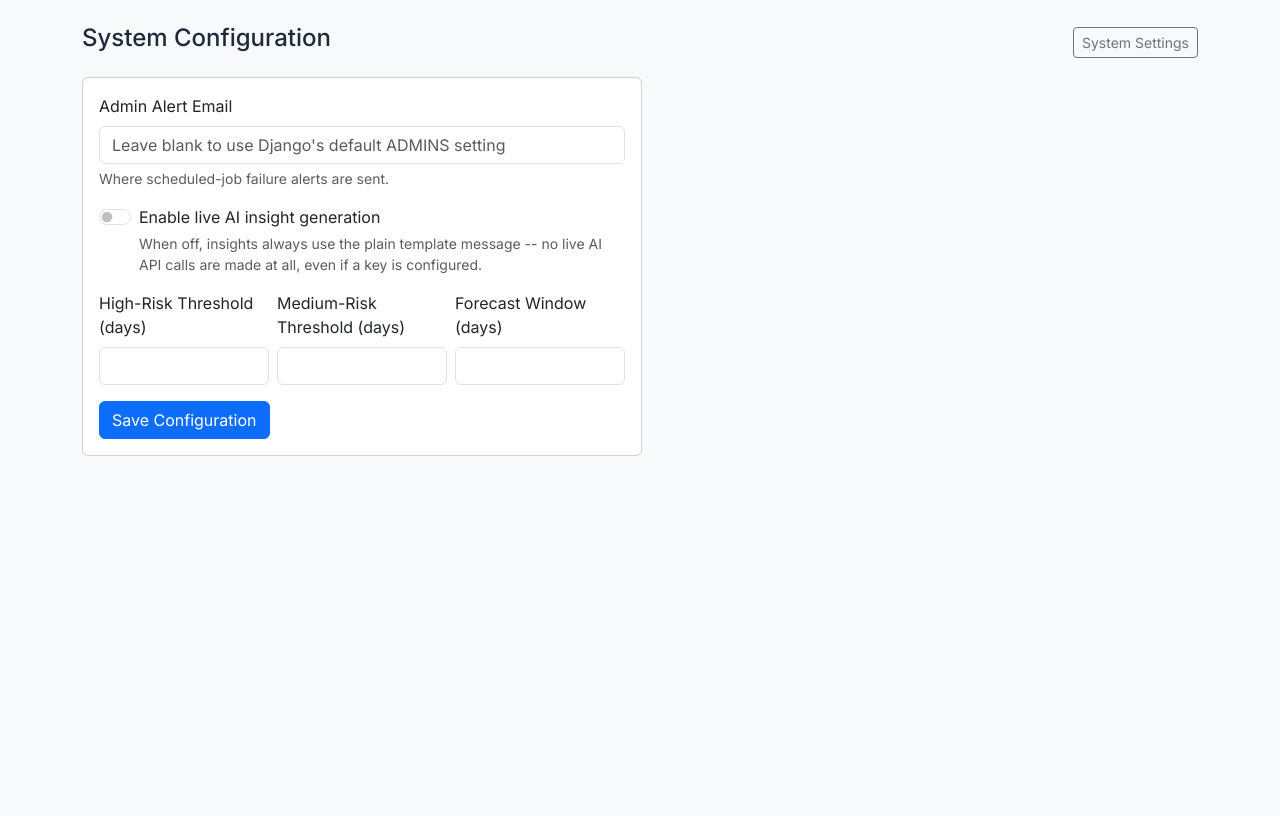
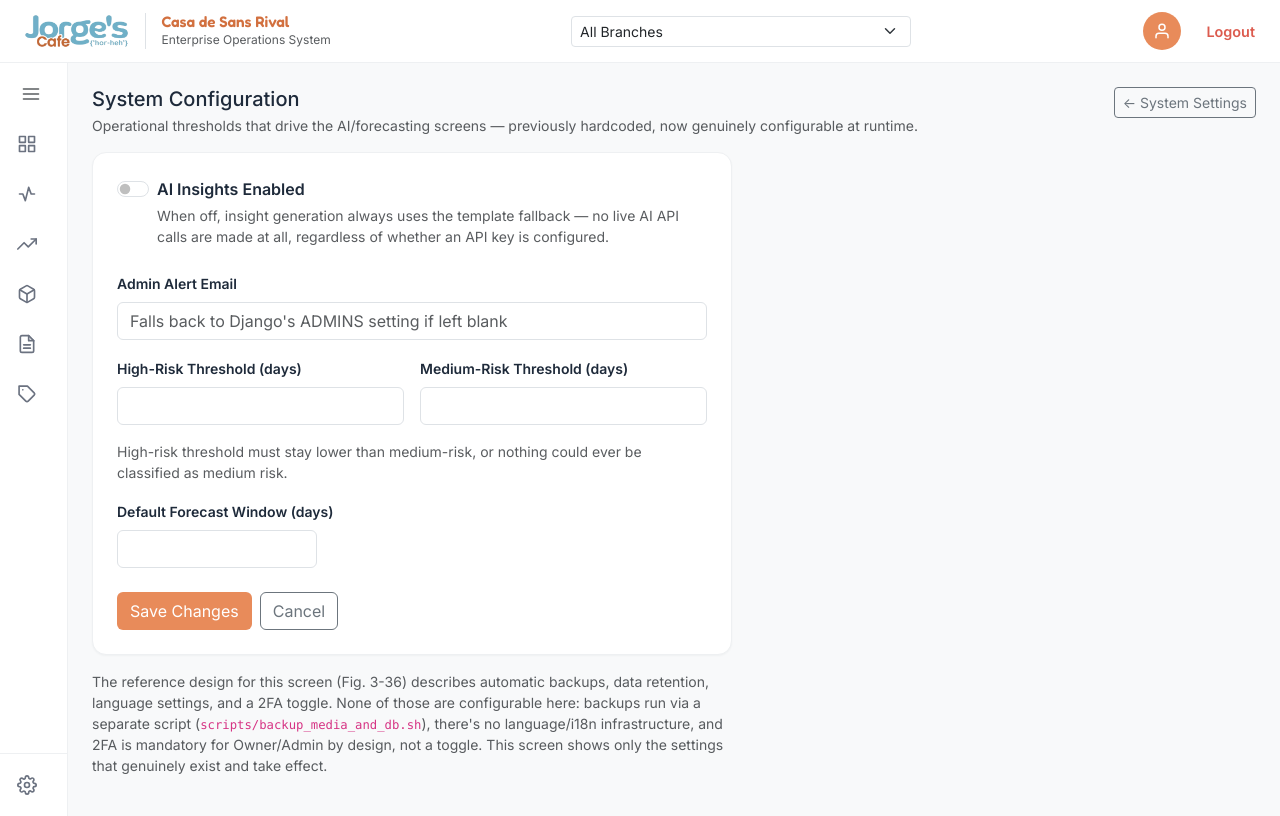
Before and after one commit to eniemennie/SanServeAll, a Django app: template backend/templates/system_config/system_configuration.html in a window 1280 px wide. Before the commit the page ends 456 px from the top, so only its background shows below. Run offline with Django 5.2, Linux system fonts and the light colour scheme; the template is opened without the code that fills it, so the values that code supplies are empty.

Commit message:
Wrap Settings screens in the Admin Shell

```diff
--- a/backend/templates/system_config/system_configuration.html
+++ b/backend/templates/system_config/system_configuration.html
@@ -1,59 +1,76 @@
-{% extends "base.html" %}
-{% block title %}System Configuration - SanServeAll{% endblock %}
-{% block content %}
-<div class="container py-4">
-    <div class="d-flex justify-content-between align-items-center mb-3">
-        <h1 class="h4">System Configuration</h1>
-        <a href="{% url 'system_config:system_settings' %}" class="btn btn-outline-secondary btn-sm">System Settings</a>
+{% extends "admin_base.html" %}
+{% block admin_title %}System Configuration{% endblock %}
+{% block admin_content %}
+
+<div class="d-flex justify-content-between align-items-start mb-3">
+    <div>
+        <h1 class="h5 mb-1">System Configuration</h1>
+        <p class="text-muted small mb-0">
+            Operational thresholds that drive the AI/forecasting screens &mdash; previously
+            hardcoded, now genuinely configurable at runtime.
+        </p>
+    </div>
+    <a href="{% url 'system_config:system_settings' %}" class="btn btn-sm btn-outline-secondary">
+        &larr; System Settings
+    </a>
 </div>
 
 {% if error %}
 <div class="alert alert-danger py-2">{{ error }}</div>
 {% endif %}
 
-    <div class="card" style="max-width: 560px;">
-        <div class="card-body">
+<div class="jc-card p-4" style="max-width: 640px;">
     <form method="post">
         {% csrf_token %}
-                <div class="mb-3">
-                    <label class="form-label">Admin Alert Email</label>
-                    <input type="email" name="admin_alert_email" class="form-control"
-                           value="{{ config.admin_alert_email }}"
-                           placeholder="Leave blank to use Django's default ADMINS setting">
-                    <div class="form-text">Where scheduled-job failure alerts are sent.</div>
-                </div>
 
-                <div class="form-check form-switch mb-3">
-                    <input class="form-check-input" type="checkbox" name="ai_insights_enabled" id="aiToggle"
+        <div class="form-check form-switch mb-4">
+            <input class="form-check-input" type="checkbox" name="ai_insights_enabled" id="aiEnabled"
                    {% if config.ai_insights_enabled %}checked{% endif %}>
-                    <label class="form-check-label" for="aiToggle">Enable live AI insight generation</label>
+            <label class="form-check-label fw-semibold" for="aiEnabled">AI Insights Enabled</label>
             <div class="form-text">
-                        When off, insights always use the plain template message --
-                        no live AI API calls are made at all, even if a key is configured.
+                When off, insight generation always uses the template fallback &mdash; no live
+                AI API calls are made at all, regardless of whether an API key is configured.
             </div>
         </div>
 
-                <div class="row g-2">
-                    <div class="col-md-4">
-                        <label class="form-label">High-Risk Threshold (days)</label>
-                        <input type="number" name="high_risk_days_threshold" min="1" class="form-control"
-                               value="{{ config.high_risk_days_threshold }}">
+        <div class="mb-3">
+            <label class="form-label small fw-semibold">Admin Alert Email</label>
+            <input type="email" name="admin_alert_email" class="form-control" value="{{ config.admin_alert_email }}"
+                   placeholder="Falls back to Django's ADMINS setting if left blank">
         </div>
-                    <div class="col-md-4">
-                        <label class="form-label">Medium-Risk Threshold (days)</label>
-                        <input type="number" name="medium_risk_days_threshold" min="1" class="form-control"
-                               value="{{ config.medium_risk_days_threshold }}">
+
+        <div class="row g-3 mb-3">
+            <div class="col-md-6">
+                <label class="form-label small fw-semibold">High-Risk Threshold (days)</label>
+                <input type="number" min="1" name="high_risk_days_threshold" class="form-control" value="{{ config.high_risk_days_threshold }}">
             </div>
-                    <div class="col-md-4">
-                        <label class="form-label">Forecast Window (days)</label>
-                        <input type="number" name="default_forecast_days" min="1" class="form-control"
-                               value="{{ config.default_forecast_days }}">
+            <div class="col-md-6">
+                <label class="form-label small fw-semibold">Medium-Risk Threshold (days)</label>
+                <input type="number" min="1" name="medium_risk_days_threshold" class="form-control" value="{{ config.medium_risk_days_threshold }}">
             </div>
         </div>
+        <p class="text-muted small">
+            High-risk threshold must stay lower than medium-risk, or nothing could ever be classified as medium risk.
+        </p>
 
-                <button type="submit" class="btn btn-primary mt-3">Save Configuration</button>
+        <div class="mb-4">
+            <label class="form-label small fw-semibold">Default Forecast Window (days)</label>
+            <input type="number" min="1" name="default_forecast_days" class="form-control" value="{{ config.default_forecast_days }}" style="max-width: 200px;">
+        </div>
+
+        <div class="d-flex gap-2">
+            <button type="submit" class="btn" style="background: var(--jc-orange); color: #fff;">Save Changes</button>
+            <a href="{% url 'system_config:system_configuration' %}" class="btn btn-outline-secondary">Cancel</a>
+        </div>
     </form>
 </div>
-    </div>
-</div>
+
+<p class="text-muted small mt-3" style="max-width: 640px;">
+    The reference design for this screen (Fig. 3-36) describes automatic backups, data
+    retention, language settings, and a 2FA toggle. None of those are configurable here:
+    backups run via a separate script (<code>scripts/backup_media_and_db.sh</code>), there's
+    no language/i18n infrastructure, and 2FA is mandatory for Owner/Admin by design, not a
+    toggle. This screen shows only the settings that genuinely exist and take effect.
+</p>
+
 {% endblock %}
```
Also changed, not shown: backend/apps/system_config/tests/test_system_config.py (+15 -0 lines), backend/apps/system_config/views.py (+17 -3 lines), backend/templates/system_config/system_settings.html (+44 -32 lines). Lines whose indentation alone changed are shown as unchanged.
